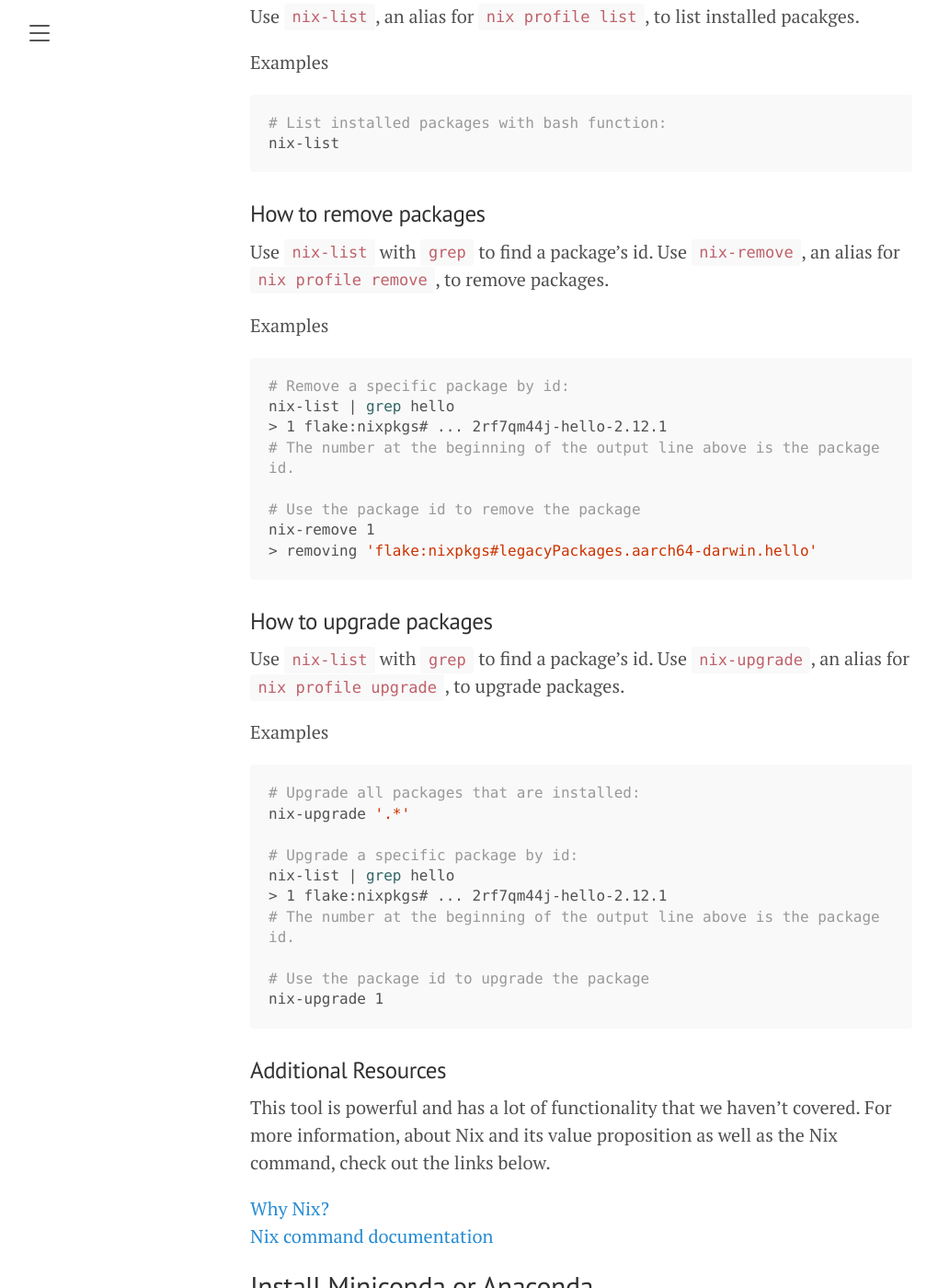
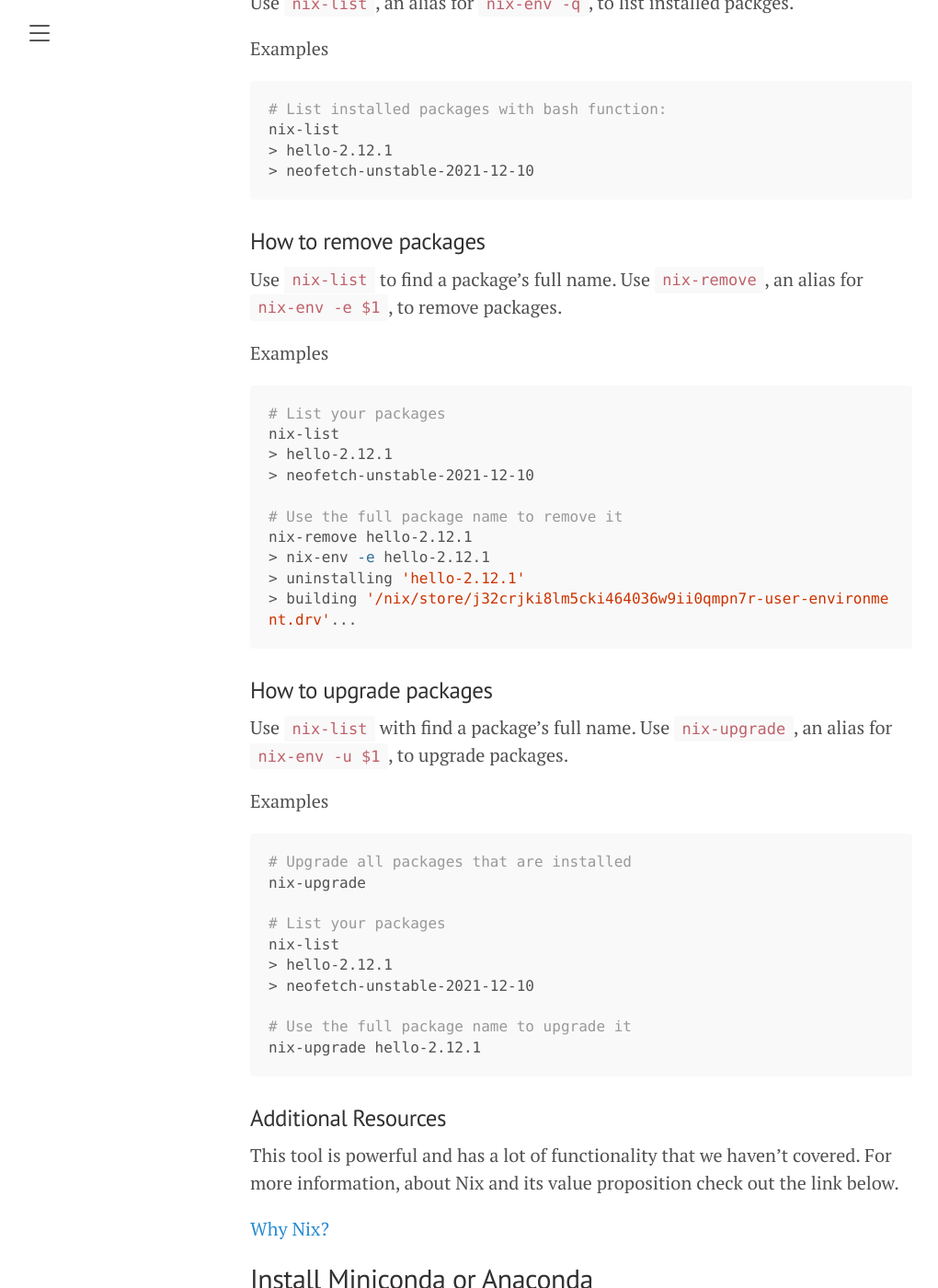
Before and after one commit to centerforaisafety/cluster-docs-old, a Jekyll site: the page built from _posts/2023-05-03-cais-cluster-documentation.md, in a window 1280 px wide and 1400 px high, scrolled down 4854 px. Shown: the whole window at 92% size, without its empty margins (8-1028 px from the left). Built offline with Jekyll 4.4.1, drawn with Linux system fonts in a browser that asks for light colours; some of the changed text lies outside the part shown.

Commit message:
Updated nix user documentation to reflect the new way we want users to use nix.

````diff
--- a/_posts/2023-05-03-cais-cluster-documentation.md
+++ b/_posts/2023-05-03-cais-cluster-documentation.md
@@ -126,84 +126,85 @@
 # Package Management
 ## Nix Package Manager
 
-Nix is a package manager for Linux and other Unix systems, with a wide selection of up-to-date packages. This document is a brief introduction to Nix and how to use it.
+Nix is a package manager for that is supported on any modern operating system, with a wide selection of up-to-date packages. This document is a brief introduction to Nix and how to use it.
 
-**Note:** Nix commands are only available on the login node and not on any compute nodes. It is safe to install packages on the login node through Nix as the commands are forwarded to the Nix daemon which runs on a different node.
+**Note:** Nix support on the cluster is an experimental feature. It could be deprecated in the future. Nix commands are only available on the login node and not on any compute nodes. It is safe to install packages on the login node through Nix.
 
 ### How to find packages
 
-Use `nix-search`, an alias for `nix search nixpkgs#`, to search for packages.
+Use `nix-search`, an alias for `nix-env -qaP $1`, to search for packages.
 
 Examples
 ```bash
-# Search for packages with bash function:
+# Search for packages with bash function
 nix-search hello
+> nixpkgs.hello  hello-2.12.1
 ```
 
 ### How to install packages
 
-Use `nix-install`, a convienient alias for `nix profile install nixpkgs#`, to install packages.
+Use `nix-install`, a convienient alias for `nix-env -iA nixpkgs.$1`, to install packages.
 
 Examples
 ```bash
-# Install a package(s) with bash function:
+# Install a package(s) with bash function
 nix-install hello
-nix-install hello llvm
-
-# Install a package from a specific branch:
-nix profile install nixpkgs/release-20.09#hello
+nix-install hello neofetch
 ```
 
 ### How to list installed packages
 
-Use `nix-list`, an alias for `nix profile list`, to list installed pacakges.
+Use `nix-list`, an alias for `nix-env -q`, to list installed packges.
 
 Examples
 ```bash
 # List installed packages with bash function:
 nix-list
+> hello-2.12.1
+> neofetch-unstable-2021-12-10
 ```
 
 ### How to remove packages
 
-Use `nix-list` with `grep` to find a package's id. Use `nix-remove`, an alias for `nix profile remove`, to remove packages.
+Use `nix-list` to find a package's full name. Use `nix-remove`, an alias for `nix-env -e $1`, to remove packages.
 
 Examples
 ```bash
-# Remove a specific package by id:
-nix-list | grep hello
-> 1 flake:nixpkgs# ... 2rf7qm44j-hello-2.12.1
-# The number at the beginning of the output line above is the package id.
+# List your packages
+nix-list
+> hello-2.12.1
+> neofetch-unstable-2021-12-10
 
-# Use the package id to remove the package
-nix-remove 1
-> removing 'flake:nixpkgs#legacyPackages.aarch64-darwin.hello'
+# Use the full package name to remove it
+nix-remove hello-2.12.1
+> nix-env -e hello-2.12.1
+> uninstalling 'hello-2.12.1'
+> building '/nix/store/j32crjki8lm5cki464036w9ii0qmpn7r-user-environment.drv'...
 ```
 
 ### How to upgrade packages
 
-Use `nix-list` with `grep` to find a package's id. Use `nix-upgrade`, an alias for `nix profile upgrade`, to upgrade packages.
+Use `nix-list` with find a package's full name. Use `nix-upgrade`, an alias for `nix-env -u $1`, to upgrade packages.
 
 Examples
 ```bash
-# Upgrade all packages that are installed:
-nix-upgrade '.*'
+# Upgrade all packages that are installed
+nix-upgrade
 
-# Upgrade a specific package by id:
-nix-list | grep hello
-> 1 flake:nixpkgs# ... 2rf7qm44j-hello-2.12.1
-# The number at the beginning of the output line above is the package id.
+# List your packages
+nix-list
+> hello-2.12.1
+> neofetch-unstable-2021-12-10
 
-# Use the package id to upgrade the package
-nix-upgrade 1
+# Use the full package name to upgrade it
+nix-upgrade hello-2.12.1
 ```
 
 ### Additional Resources
 
-This tool is powerful and has a lot of functionality that we haven't covered. For more information, about Nix and its value proposition as well as the Nix command, check out the links below.
+This tool is powerful and has a lot of functionality that we haven't covered. For more information, about Nix and its value proposition check out the link below.
 
 [Why Nix?](https://nixos.org/explore.html)
-[Nix command documentation](https://nixos.org/manual/nix/stable/command-ref/experimental-commands.html)
 
 
 ## Install Miniconda or Anaconda
````
